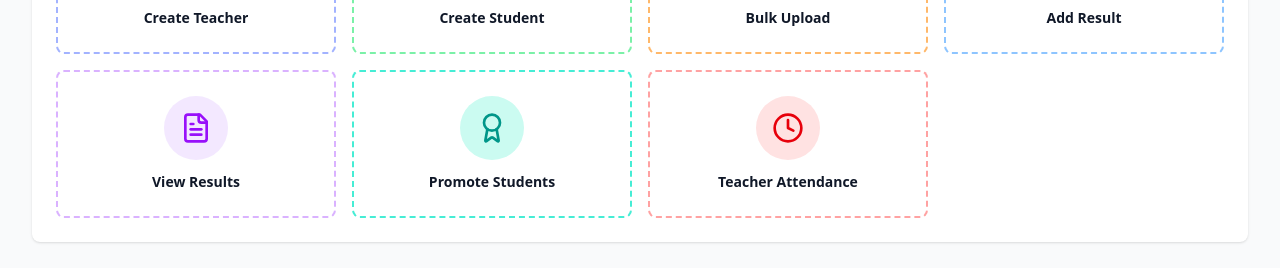
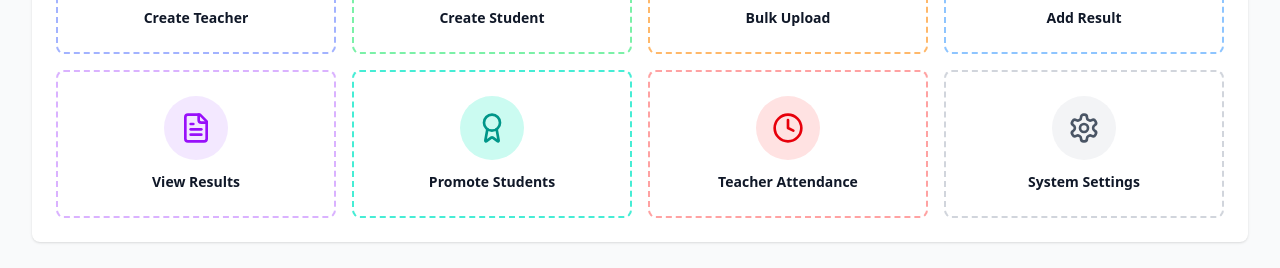
Before and after one commit to aryapatel23/Result-portal, a React (Vite) app in the folder Frontend/: page /admin/dashboard in a window 1280 px wide. Shown: the part 517-785 px from the top of the page. Built offline with nearby package versions, Linux system fonts and the light colour scheme; no server answers; sample sign-in values are in the browser's storage.

Commit message:
add the config option into the dashboard

```diff
--- a/Frontend/src/components/AdminDashboard.jsx
+++ b/Frontend/src/components/AdminDashboard.jsx
@@ -13,11 +13,14 @@ import {
   Star,
   BarChart3,
   Clock,
+  Settings, // Added Settings Icon
 } from 'lucide-react';
+import LeaveConfigModal from './LeaveConfigModal';
 
 const AdminDashboard = () => {
   const navigate = useNavigate();
   const [loading, setLoading] = useState(true);
+  const [showSettingsModal, setShowSettingsModal] = useState(false); // Modal State
   const [dashboardData, setDashboardData] = useState({
     totalStudents: 0,
     totalTeachers: 0,
@@ -255,6 +258,16 @@ const AdminDashboard = () => {
               </div>
               <p className="mt-3 text-sm font-semibold text-gray-900">Teacher Attendance</p>
             </button>
+
+            <button
+              onClick={() => setShowSettingsModal(true)}
+              className="flex flex-col items-center justify-center p-6 border-2 border-dashed border-gray-300 rounded-lg hover:border-gray-500 hover:bg-gray-50 transition-all group"
+            >
+              <div className="bg-gray-100 rounded-full p-4 group-hover:bg-gray-200 transition-colors">
+                <Settings className="h-8 w-8 text-gray-600" />
+              </div>
+              <p className="mt-3 text-sm font-semibold text-gray-900">System Settings</p>
+            </button>
           </div>
         </div>
 
@@ -463,6 +476,12 @@ const AdminDashboard = () => {
           </div>
         </div>
       </div>
+
+      {/* Settings Modal */}
+      <LeaveConfigModal
+        isOpen={showSettingsModal}
+        onClose={() => setShowSettingsModal(false)}
+      />
     </div>
   );
 };
```
